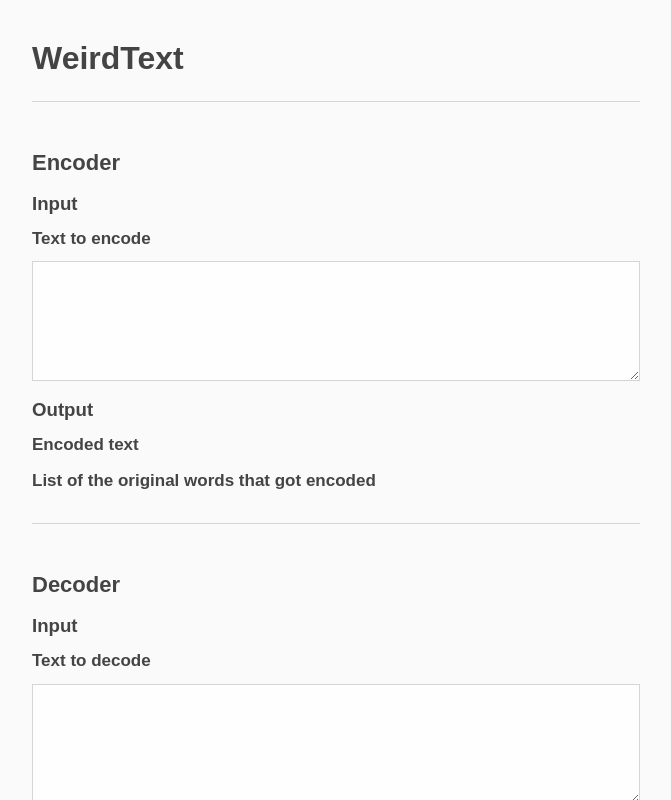
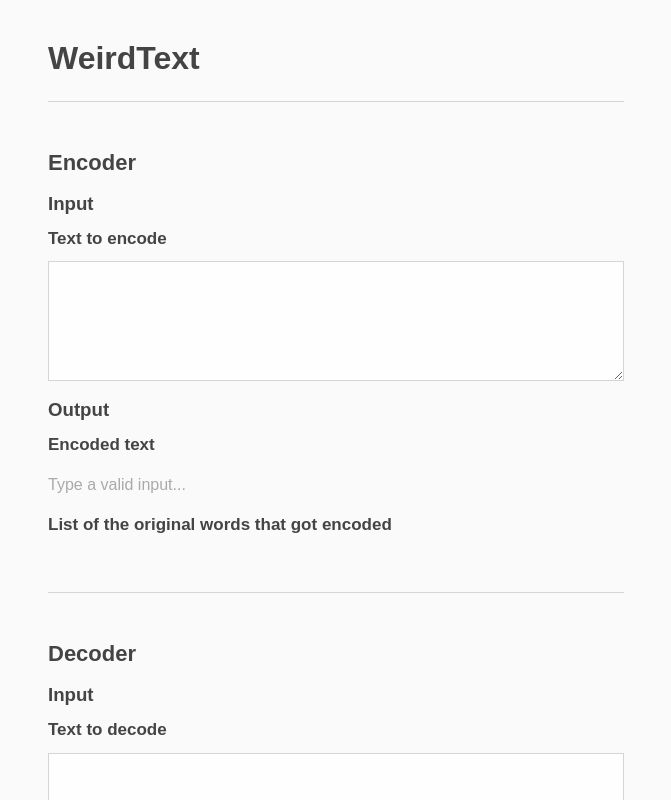
Before and after one commit to nicolalamacchia/weirdtext, a React (Create React App) app: page / in a window 1280 px wide. Shown: the top 800 px of the page, without its empty margins (304-975 px from the left). Built offline with nearby package versions, Linux system fonts and the light colour scheme.

Commit message:
Add withPlaceholder.js

```diff
--- a/src/components/App.js
+++ b/src/components/App.js
@@ -20,6 +20,9 @@ const theme = {
   borderColor: '#d5d5d5',
   fgColor: '#444',
   inputBgColor: '#fefefe',
+  errorColor: '#ff6961',
+  placeHolderColor: '#aaa',
+  validTextColor: '#777',
 }
 
 const App = () => {
--- a/src/components/atoms/Main.js
+++ b/src/components/atoms/Main.js
@@ -5,5 +5,6 @@ const Main = styled.main`
   font: 1em sans-serif;
   margin: auto;
   max-width: 38em;
+  padding: 0 1em;
 `
 export default Main
--- a/src/components/atoms/PreformattedText.js
+++ b/src/components/atoms/PreformattedText.js
@@ -3,6 +3,8 @@ import styled from 'styled-components'
 const PreformattedText = styled.pre`
   font-family: sans-serif;
   font-size: 1em;
+  overflow: auto;
+  padding: 0.3em 0;
 `
 
 export default PreformattedText
--- /dev/null
+++ b/src/components/hoc/withPlaceholder.js
@@ -0,0 +1,21 @@
+import React from 'react'
+import styled from 'styled-components'
+
+const isEmpty = text => typeof text !== 'string' || text.trim() === ''
+
+const foregroundColor = ({ theme, isValid }) =>
+  isValid ? theme.validTextColor : theme.placeHolderColor
+
+const withStyle = WrappedComponent => styled(WrappedComponent)`
+  color: ${foregroundColor};
+`
+
+const withPlaceholder = WrappedComponent => ({ text }) => {
+  const textOrPlaceholder = isEmpty(text) ? 'Type a valid input...' : text
+
+  const StyledWrappedComponent = withStyle(WrappedComponent)
+
+  return <StyledWrappedComponent isValid={!isEmpty(text)} text={textOrPlaceholder} />
+}
+
+export default withPlaceholder
--- /dev/null
+++ b/src/components/molecules/PreWithPlaceholder.js
@@ -0,0 +1,11 @@
+import React from 'react'
+import PreformattedText from 'components/atoms/PreformattedText'
+import withPlaceholder from 'components/hoc/withPlaceholder'
+
+const Pre = ({ text, className }) => (
+  <PreformattedText className={className}>{text}</PreformattedText>
+)
+
+const PreWithPlaceholder = withPlaceholder(PreformattedText)
+
+export default PreWithPlaceholder
--- a/src/components/molecules/WordListOutput.js
+++ b/src/components/molecules/WordListOutput.js
@@ -1,11 +1,11 @@
 import React from 'react'
 import Heading from 'components/atoms/Heading'
-import Input from 'components/atoms/Input'
+import PreWithPlaceholder from 'components/molecules/PreWithPlaceholder'
 
 const WordListInput = ({ title, words }) => (
   <React.Fragment>
     <Heading level="4">{title}</Heading>
-    <p>{words.join(' ')}</p>
+    <PreWithPlaceholder text={words.join(' ')} />
   </React.Fragment>
 )
 
--- a/src/components/organisms/PreformattedTextSubsection.js
+++ b/src/components/organisms/PreformattedTextSubsection.js
@@ -1,10 +1,17 @@
 import React from 'react'
 import Subsection from 'components/molecules/Subsection'
 import PreformattedText from 'components/atoms/PreformattedText'
+import withPlaceholder from 'components/hoc/withPlaceholder'
+
+const Pre = ({ text, className }) => (
+  <PreformattedText className={className}>{text}</PreformattedText>
+)
+
+const TextWithPlaceholder = withPlaceholder(Pre)
 
 const PreformattedTextSubsection = ({ title, subtitle, text }) => (
   <Subsection title={title} subtitle={subtitle}>
-    <PreformattedText>{text}</PreformattedText>
+    <TextWithPlaceholder text={text} />
   </Subsection>
 )
 
```
